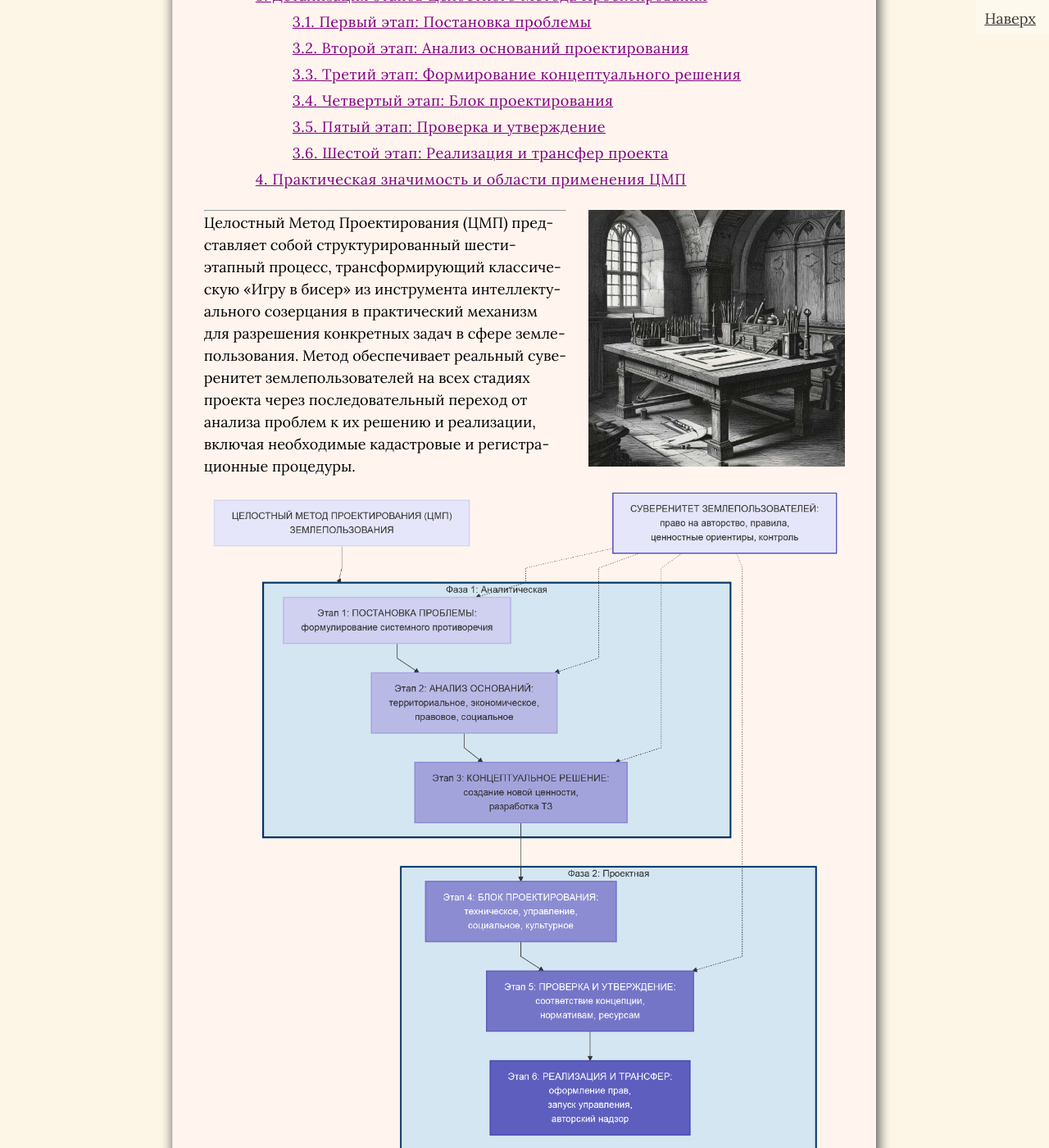
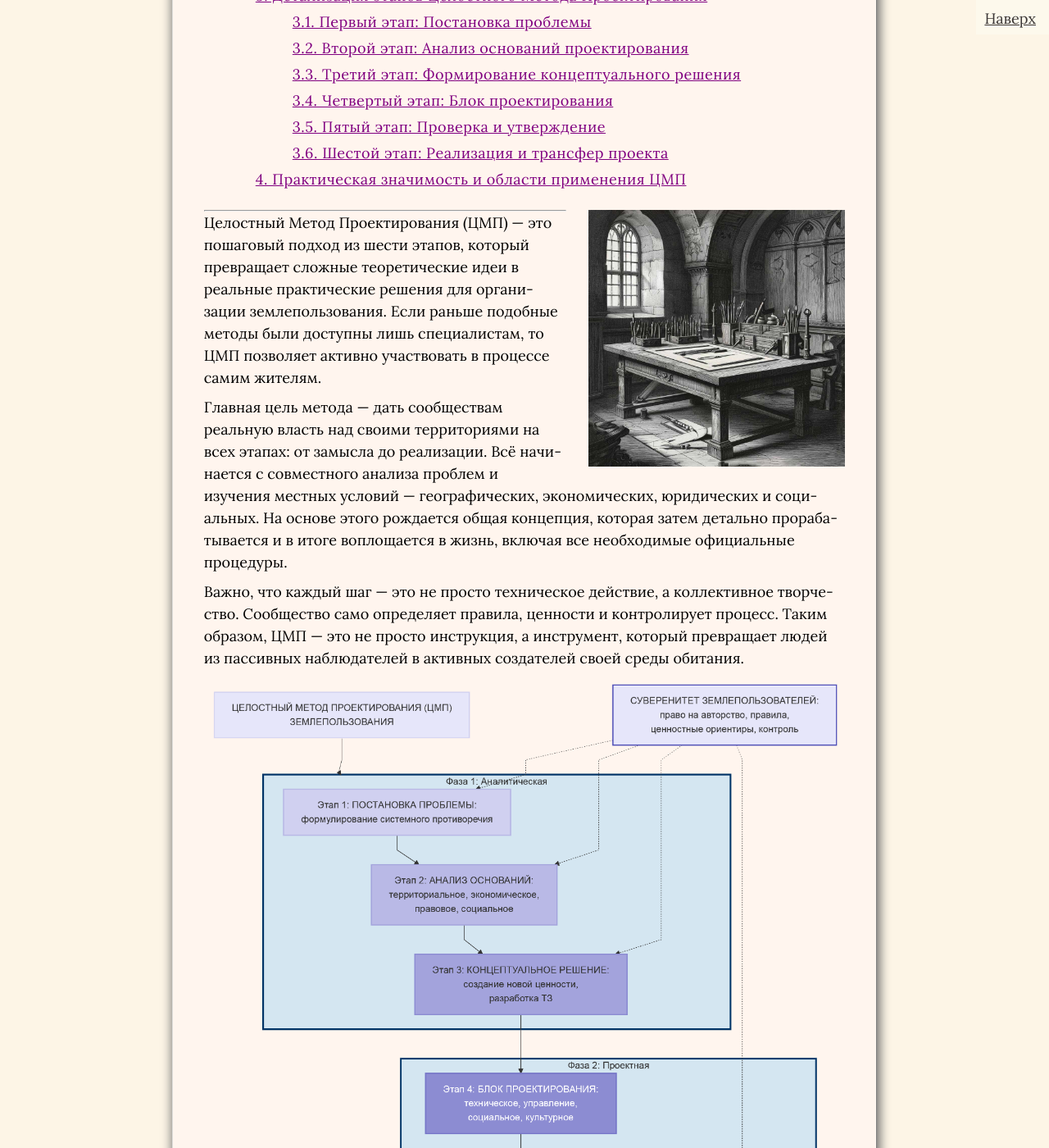
Before and after one commit to SergSi/land-use-art, a Jekyll site: the page built from _posts/2025-09-06-metod.md, in a window 1280 px wide and 1400 px high, scrolled down 579 px. Shown: the whole window at 82% size. Built offline with Jekyll 4.4.1, drawn with Linux system fonts in a browser that asks for light colours; some web fonts are replaced; some of the changed text lies outside the part shown.

Commit message:
Update 2025-09-06-metod.md

```diff
--- a/_posts/2025-09-06-metod.md
+++ b/_posts/2025-09-06-metod.md
@@ -15,9 +15,15 @@ p {
 ---
 ---
 
-Целостный Метод Проектирования (ЦМП) представляет собой структурированный шестиэтапный процесс, трансформирующий классическую «Игру в бисер» из инструмента интеллектуального созерцания в практический механизм для разрешения конкретных задач в сфере землепользования. Метод обеспечивает реальный суверенитет землепользователей на всех стадиях проекта через последовательный переход от анализа проблем к их решению и реализации, включая необходимые кадастровые и регистрационные процедуры.
+Целостный Метод Проектирования (ЦМП) — это пошаговый подход из шести этапов, который превращает сложные теоретические идеи в реальные практические решения для организации землепользования. Если раньше подобные методы были доступны лишь специалистам, то ЦМП позволяет активно участвовать в процессе самим жителям.
 
-{% include image-align.html file="article/краткаясхема.png" caption="Структура Целостного Метода Проектирования" align="center" width="100%" %}
+Главная цель метода — дать сообществам реальную власть над своими территориями на всех этапах: от замысла до реализации. Всё начинается с совместного анализа проблем и изучения местных условий — географических, экономических, юридических и социальных. На основе этого рождается общая концепция, которая затем детально прорабатывается и в итоге воплощается в жизнь, включая все необходимые официальные процедуры.
+
+Важно, что каждый шаг — это не просто техническое действие, а коллективное творчество. Сообщество само определяет правила, ценности и контролирует процесс. Таким образом, ЦМП — это не просто инструкция, а инструмент, который превращает людей из пассивных наблюдателей в активных создателей своей среды обитания.
+
+{% include image-align.html file="article/краткаясхема.png" caption="Структурно-логическая схема целостного метода проектирования" align="center" width="100%" %}
+
+Представленная *целостная архитектура метода проектирования землепользования* демонстрирует взаимосвязь между аналитической и проектной фазами, а также сквозной принцип суверенитета землепользователей, пронизывающий все этапы работы.
 
 ## 1. Обоснование сложности и шестиступенчатой структуры метода
 
```
